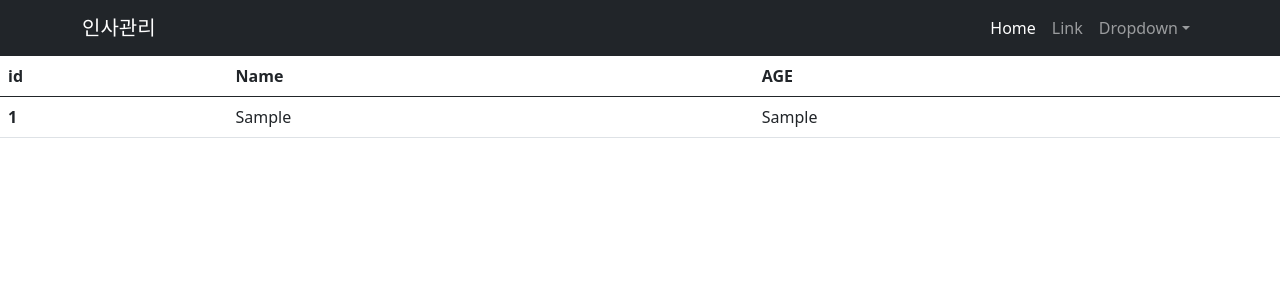
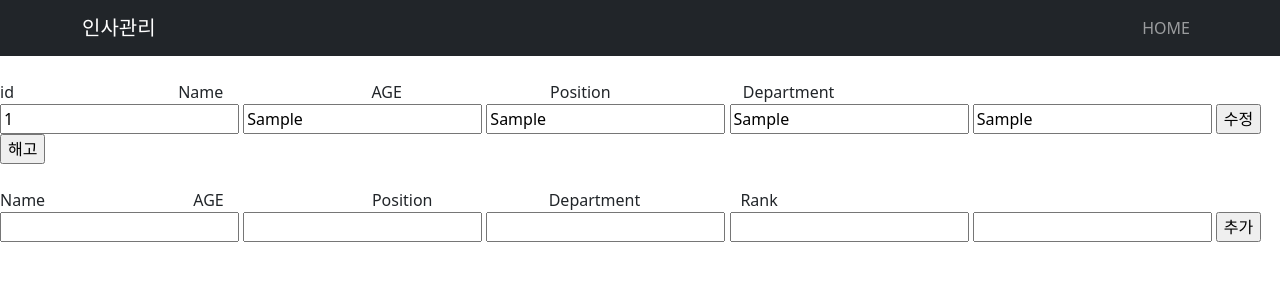
Before and after one commit to shiro0526/Employee-Management-System, a Django app: template 인사관리/django_projects/locallibrary/catalog/templates/catalog/index.html in a window 1280 px wide. Shown: the top 300 px of the page. Run offline with Django 3.2, Linux system fonts and the light colour scheme; the template is opened without the code that fills it: most values are stand-ins (such as "Sample title", 1, 10 or a date in 2020); some libraries are stand-ins or nearby versions.

Commit message:
05/29
인사목록 수정 추가 해고처리 기능 추가하였음

```diff
--- a/인사관리/django_projects/locallibrary/catalog/templates/catalog/index.html
+++ b/인사관리/django_projects/locallibrary/catalog/templates/catalog/index.html
@@ -20,56 +20,183 @@
                 <button class="navbar-toggler" type="button" data-bs-toggle="collapse" data-bs-target="#navbarSupportedContent" aria-controls="navbarSupportedContent" aria-expanded="false" aria-label="Toggle navigation"><span class="navbar-toggler-icon"></span></button>
                 <div class="collapse navbar-collapse" id="navbarSupportedContent">
                     <ul class="navbar-nav ms-auto mb-2 mb-lg-0">
-                        <li class="nav-item"><a class="nav-link active" aria-current="page" href="#">Home</a></li>
-                        <li class="nav-item"><a class="nav-link" href="#">Link</a></li>
-                        <li class="nav-item dropdown">
-                            <a class="nav-link dropdown-toggle" id="navbarDropdown" href="#" role="button" data-bs-toggle="dropdown" aria-expanded="false">Dropdown</a>
-                            <ul class="dropdown-menu dropdown-menu-end" aria-labelledby="navbarDropdown">
-                                <li><a class="dropdown-item" href="#">Action</a></li>
-                                <li><a class="dropdown-item" href="#">Another action</a></li>
-                                <li><hr class="dropdown-divider" /></li>
-                                <li><a class="dropdown-item" href="#">Something else here</a></li>
-                            </ul>
-                        </li>
+                        <li class="nav-item"><a class="nav-link active" aria-current="page" href="#"></a></li>
+
+                        <li class="nav-item"><a class="nav-link" href="#">HOME</a></li>
+
                     </ul>
                 </div>
             </div>
         </nav>
         <!-- Page content-->
+        <br>
+
         <div class="container">
         </div>
-        </div>
-
-            <table class="table">
-              <thead>
-                <tr>
-                  <th scope="col">id</th>
-                  <th scope="col">Name</th>
-                  <th scope="col">AGE</th>
+                 <tr>
+                  <th scope="col">id</th>&emsp;&emsp;&emsp;&emsp;&emsp;&emsp;&emsp;&emsp;&emsp;&emsp;
+                  <th scope="col">Name</th>&emsp;&emsp;&emsp;&emsp;&emsp;&emsp;&emsp;&emsp;&emsp;
+                  <th scope="col">AGE</th>&emsp;&emsp;&emsp;&emsp;&emsp;&emsp;&emsp;&emsp;&emsp;
+                    <th scope="col">Position</th>&emsp;&emsp;&emsp;&emsp;&emsp;&emsp;&emsp;&emsp;
+                  <th scope="col">Department</th>
                 </tr>
-              </thead>
-              <tbody>
+        </body>
                {% if person_list %}
                {% for person in person_list %}
                 <tr>
-                  <th scope="row">{{person.id}}</th>
-                  <td>{{person.이름}}</td>
-                  <td>{{person.나이}}</td>
+
+
+                    <form action="" method="post">
+                        {% csrf_token %}
+                       <input type="text" name="id" value="{{ person.id }}" readonly>
+                        <input type="text" name="name" value="{{ person.이름 }}">
+
+                         <input type="text" name="age" value="{{ person.나이 }}">
+                        <input type="text" name="position" value="{{ person.직급 }}">
+                        <input type="text" name="department" value="{{ person.부서 }}">
+                        <input type="submit" name="edit" value="수정">
+                        <input type="submit" name="fire" value="해고">
+
+                    </form>
+
                 </tr>
                 {% endfor %}
               {% else %}
               {% endif %}
-              </tbody>
-            </table>
 
-        </div>
+                <br>
+                <tr>
+
+                  <th scope="col">Name</th>&emsp;&emsp;&emsp;&emsp;&emsp;&emsp;&emsp;&emsp;&emsp;
+                  <th scope="col">AGE</th>&emsp;&emsp;&emsp;&emsp;&emsp;&emsp;&emsp;&emsp;&emsp;
+                    <th scope="col">Position</th>&emsp;&emsp;&emsp;&emsp;&emsp;&emsp;&emsp;
+                  <th scope="col">Department</th>&emsp;&emsp;&emsp;&emsp;&emsp;&emsp;
+                    <th scope="col">Rank</th>
+                </tr>
+                    <form action="" method="post">
+                        {% csrf_token %}
+                        <input type="text" name="name" >
+                         <input type="text" name="age" >
+                        <input type="text" name="position" >
+                        <input type="text" name="department" >
+                         <input type="text" name="rank" >
+                        <input type="submit" name="add" value="추가">
+
+                    </form>
 
 
 
 
-        <!-- Bootstrap core JS-->
-        <script src="{https://cdn.jsdelivr.net/npm/bootstrap@5.0.1/dist/js/bootstrap.bundle.min.js"></script>
-        <!-- Core theme JS-->
-        <script src="{%static 'catalog/js/scripts.js' %} #}"></script>
-    </body>
-</html>
+        </html>
+
+
+<script type="text/javascript">
+
+    // @breif contenteditable 속성을 가진경우
+
+    contents = document.getElementsByClassName("rowColumn");
+    document.addEventListener("DOMContentLoaded", function() {
+
+        // @breif rowColumn 클래스의 갯수 만큼 반복문을 실행한다.
+
+        Array.from(contents).forEach(function(content) {
+
+            // @breif 마우스로 해당영역을 더블클릭 한경우
+
+            content.addEventListener("dblclick", function(event) {
+
+                // @breif 전체 테이블 컬럼( td > p )에서 현재 사용중인 값의 존재여부를 확인한다.
+
+                Array.from(contents).forEach(function(defaultVal) {
+
+                    /*
+                    // @details 빈값( null )이 존재하는지 체크한다.
+                    if(
+                           defaultVal.textContent == ""
+                        || defaultVal.textContent == null
+                        || defaultVal.textContent == undefined
+                        || (defaultVal.textContent != null
+                        && typeof defaultVal.textContent == "object"
+                        && !Object.keys(defaultVal.textContent).length == ""))
+                    {
+
+                        // @details 내용이 존재하지 않다면 data 태그의 기본값으로 되돌린다.
+                        defaultVal.textContent = defaultVal.dataset.default;
+                    }
+                    */
+
+                    // @details 저장하지 않은 내용이라고 판단하여 data 태그의 기본값으로 되돌린다.
+                    defaultVal.textContent = defaultVal.dataset.default;
+
+                    // @breif 수정 불가 상태로 되돌린다.
+
+                    defaultVal.contentEditable = false;
+
+                    defaultVal.style.border = "0px";
+
+                });
+
+                if(content.isContentEditable == false) {
+
+                    // @details 편집 가능 상태로 변경
+
+                    content.contentEditable = true;
+
+                    // @details 텍스트 문구 변경
+
+                    // content.textContent = "";
+
+                    // @details CSS 효과 추가
+
+                    content.style.border = "1px solid #FFB6C1";
+
+                    //@details 포커스 지정
+
+                    content.focus();
+
+                }
+
+            });
+
+            // @breif 키보드 입력이 방생한 경우 실행
+
+            content.addEventListener("keypress", function(event) {
+
+                // @breif Enter키 입력시 실행
+
+                if(event.key === "Enter") {
+
+                    // @details 입력된 값이 빈값( null )인지 체크한다.
+
+                    if(content.textContent == ""
+                        || content.textContent == null
+                        || content.textContent == undefined
+                        || (content.textContent != null
+                        && typeof content.textContent == "object"
+                        && !Object.keys(content.textContent).length == ""))
+                    {
+                        // @details 내용이 존재하지 않다면 data 태그의 기본값으로 되돌린다.
+                        content.textContent = content.dataset.default;
+
+                    } else {
+                        // @details 내용의 수정이 완료되었다면 data 태그의 기본값도 바꿔준다.
+
+                        content.dataset.default = content.textContent;
+
+
+                    }
+                    // @breif 수정 불가 상태로 되돌린다.
+
+                    content.contentEditable = false;
+
+                    content.style.border = "0px";
+
+                }
+
+            });
+
+        });
+
+    });
+
+</script>
```
